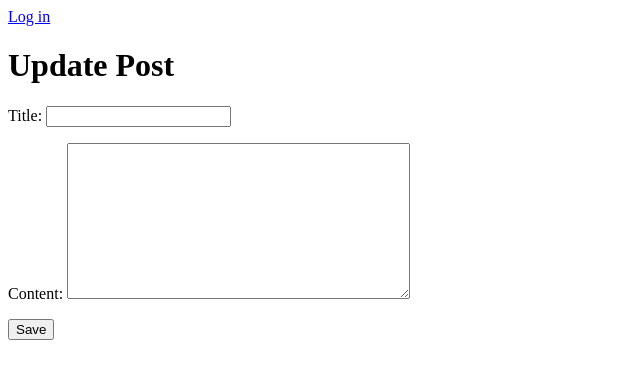
After one commit to Ifechukwu001/Predict395-Test, a Django app: template src/blog/templates/blog/post_update.html in a window 1280 px wide. The commit adds this page. Shown: the top 379 px of the page, without its empty margins (0-640 px from the left). Run offline with Django 4.2, Linux system fonts and the light colour scheme; the template is opened without the code that fills it: values that come from a table or form of the project are taken from there, others are empty.

Commit message:
feat: Add update functionality for blog posts

```diff
--- a/src/blog/templates/blog/post_detail.html
+++ b/src/blog/templates/blog/post_detail.html
@@ -5,4 +5,7 @@
 <h1>{{ post.title }}</h1>
 <p>{{ post.content }}</p>
 <p>Published by {{ post.author }} on {{ post.published_date }}</p>
+{% if request.user == post.author %}
+<a href="{% url 'blog:update' post.pk %}" class="btn btn-default">Update</a>
+{% endif %}
 {% endblock %}
--- /dev/null
+++ b/src/blog/templates/blog/post_update.html
@@ -0,0 +1,10 @@
+{% extends "blog/base.html" %}
+{% block title %} <title>Update Post</title> {% endblock %}
+
+{% block content %}
+<h1>Update Post</h1>
+<form method="POST" class="post-form">{% csrf_token %}
+    {{ form.as_p }}
+    <button type="submit" class="save btn btn-default">Save</button>
+</form>
+{% endblock %}
```
